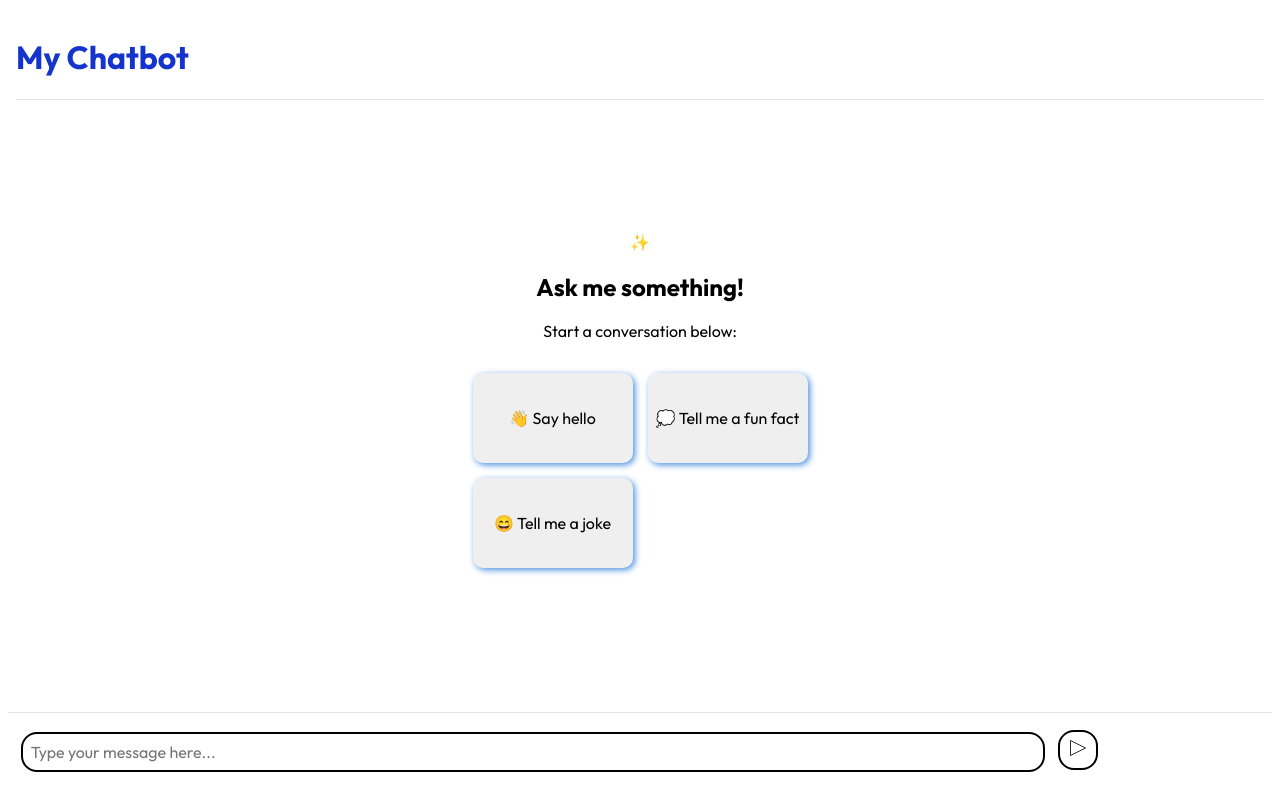
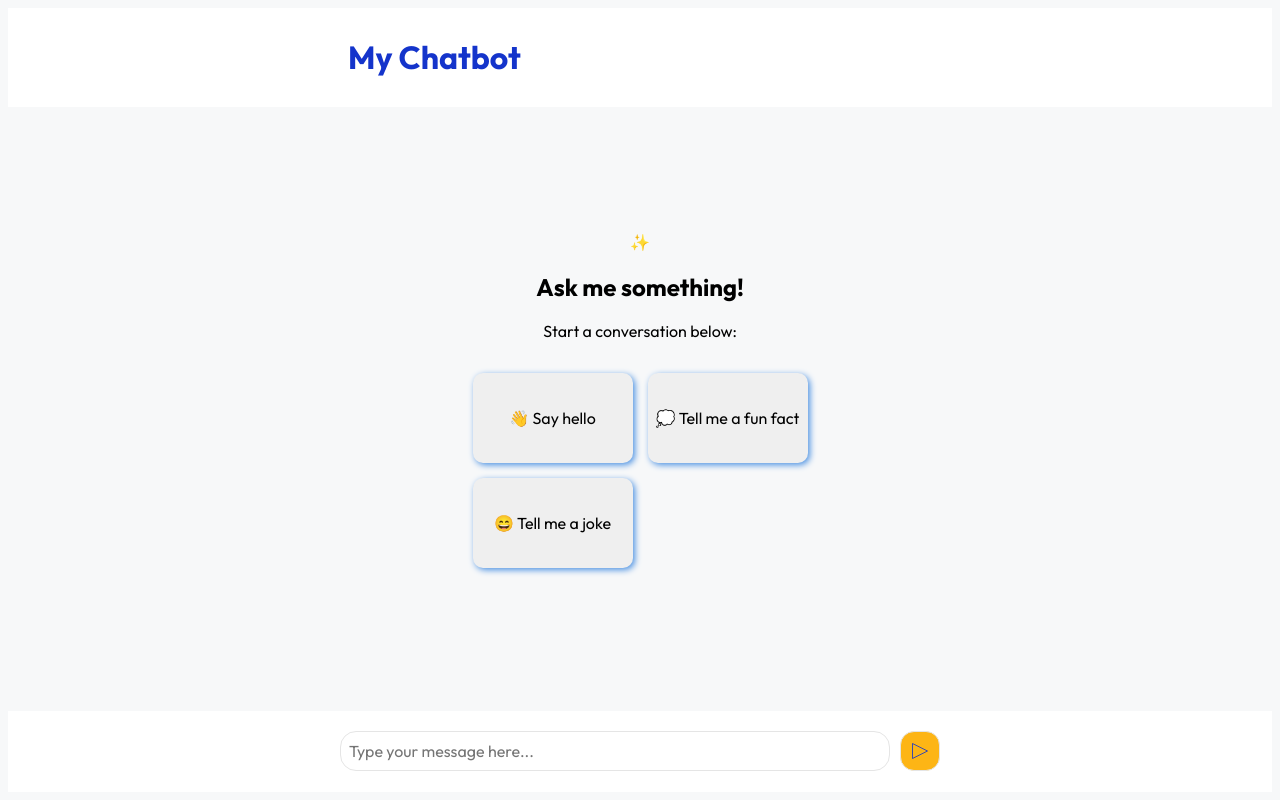
Before and after one commit to dorcasshee/my-chatbot, a Flask app: page / in a window 1280 px wide. Run offline with Flask 3, Linux system fonts and the light colour scheme.

Commit message:
CSS styling for header footer and chat background completed

```diff
--- a/static/css/style.css
+++ b/static/css/style.css
@@ -1,6 +1,6 @@
 body {
     font-family: 'Outfit', sans-serif;
-    background: white;
+    background: #F7F8F9;
     font-size: 1rem;
     display: flex;
     flex-direction: column;
@@ -18,6 +18,7 @@ body {
     width: 100%;
     max-width: calc(100% - 2vh);
     box-sizing: border-box;
+    background: white;
 }
 
 header {
@@ -26,10 +27,19 @@ header {
     padding: 1vh;
     box-sizing: border-box;
     width: 100%;
+    max-width: 600px;
+    margin: 0 auto;
 }
+
+/* .line {
+    border-bottom: 1px solid black;
+    opacity: 0.1;
+    width: 100%;
+} */
 
 article {
     width: auto;
+    overflow: auto;
 }
 
 .footer-container {
@@ -39,6 +49,8 @@ article {
     width: 100%;
     max-width: calc(100% - 2vh);
     box-sizing: border-box;
+    justify-content: center;
+    background: white;
 }
 
 footer {
@@ -46,47 +58,57 @@ footer {
 }
 
 .chat-input {
-    display: inherit;
+    display: flex;
     flex-direction: row;
+    justify-content: center;
+    align-items: center;
+    padding: 8px 10px;
+    max-width: 600px;
+    margin: 0 auto;
+}
+
+#chat-form {
+    width: 100%;
+    display: flex;
+    gap: 10px;
+    padding: 0;
 }
 
 input {
     font-family: inherit;
     font-size: inherit;
     color: black;
+    max-width: 100%;
     width: 80vw;
+    margin: 0;
     padding: 8px;
-    margin: 7px 0;
-    display: inline-block;
-    border: 2px solid black;
+    border: 1px solid #E5E5E5;
     border-radius: 16px;
     box-sizing: border-box;
-    align-content: center;
-    margin: 7px 10px 7px 0px;
+    flex: 1;
 }
 
 #send-button {
     width: 40px;
     height: 40px;
-    border: 2px solid black;
-    border-radius: 16px;
     background: white;
+    border: 1px solid #E5E5E5;
+    border-radius: 14px;
+    background: #FDB515;
+    display: flex;
+    align-items: center;
+    justify-content: center;
 }
 
 #send-button:hover {
-    background: #173be8;
+    background: #fcc015;
 }
 
-svg {
-    color: black;
+#send-button svg {
+    color: #1434cb;
 }
 
-.line {
-    border-bottom: 1px solid black;
-    opacity: 0.1;
-    width: 100%;
-}
-
+/* ignore this section onwards for now. */
 .welcome-screen {
     text-align: center;
     height: auto;
@@ -134,29 +156,3 @@ svg {
     display: none;
     padding: 1rem;
 }
-
-.chat-form {
-    width: 100%;
-    display: flex;
-    gap: 5px;
-    padding: 1rem;
-}
-
-
-
-
-/* #user-input {
-    flex-grow: 1;
-    padding: 0.5rem;
-    border-radius: 10px;
-    border: none;
-    background: linear-gradient(to bottom, #4a90e2, #50e3c2);
-    opacity: 0.1;
-    box-shadow: 2px 2px 6px #4a90e2;
-}
-
-
-
-#send-button:hover {
-    opacity: 0.2;
-} */
--- a/templates/index.html
+++ b/templates/index.html
@@ -12,8 +12,8 @@
     <div class="header-container">
         <header>
             <h1>My Chatbot</h1>
-            <div class="line"></div>
         </header>
+        <div class="line"></div>
     </div>
 
     <article>
@@ -72,7 +72,6 @@
         </footer>
     </div>
 
-    <!-- Javascript to handle form submission and retention of chat history -->
     <script src="{{ url_for('static', filename='script.js') }}"></script>
 </body>
 </html>
```
